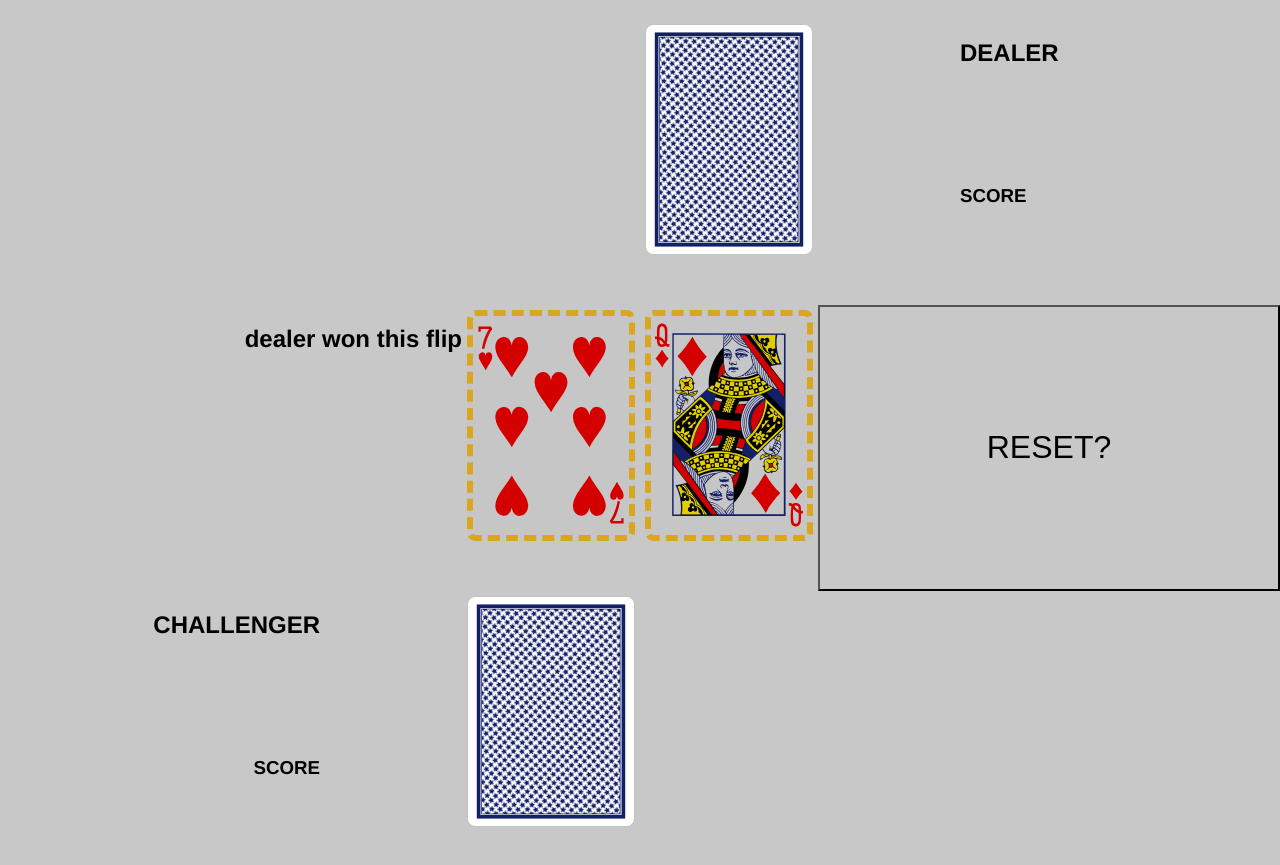
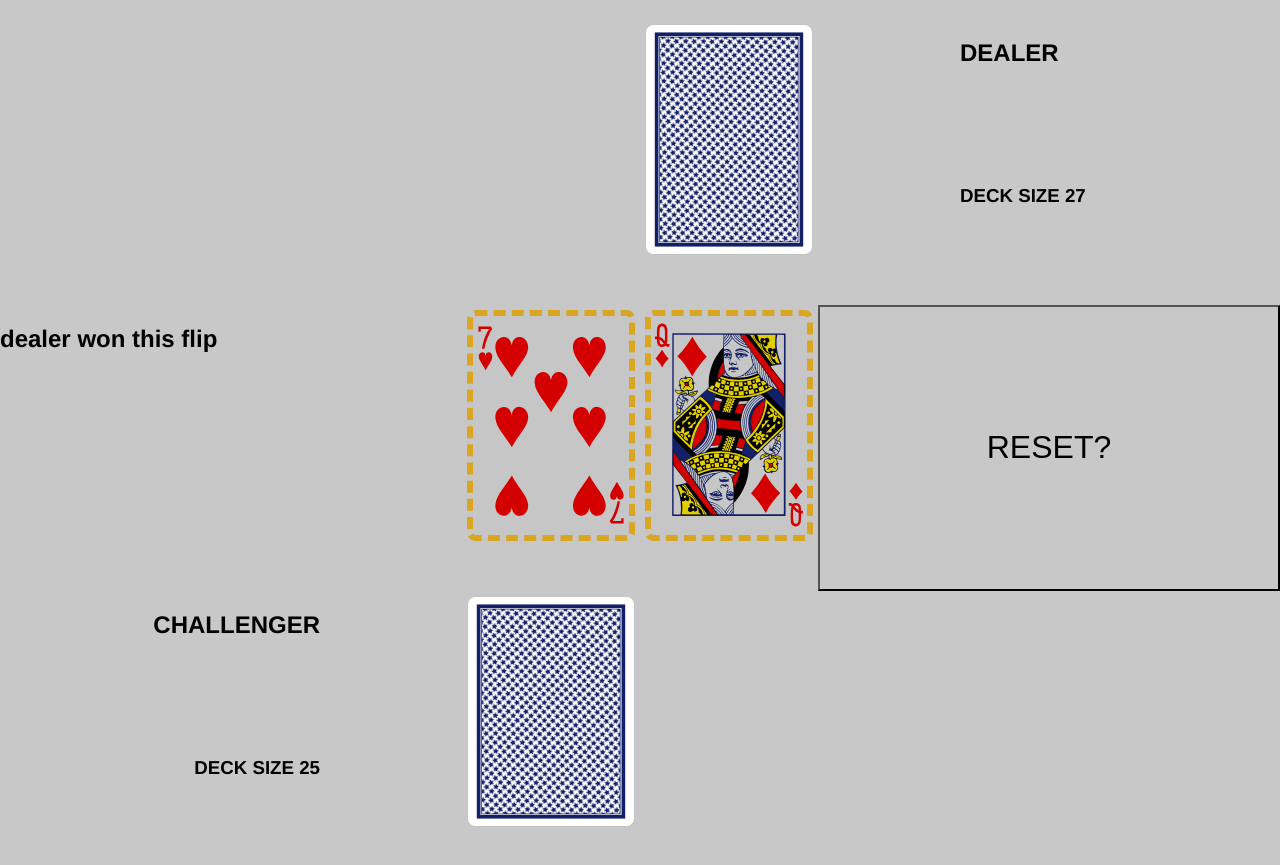
Before and after one commit to koashima/war, a plain HTML site: page index.html in a window 1280 px wide. Both pictures are taken after a click on the element 551 px from the left and 772 px from the top of the page. Shown: the part 61-926 px from the top of the page. Drawn offline with Linux system fonts and the light colour scheme.

Commit message:
added war function; there is a bug within it

```diff
--- a/app.js
+++ b/app.js
@@ -9,8 +9,6 @@ class Deck {
                 this.deck.push({0: `${suits[suit]}`,
                                 1:  values[value],
                                 2: `${suits[suit]}${values[value]}`})
-
-                                // 2: `css/card-deck/images/${suits[suit]}/${suits[suit]}-${values[value]}.svg`
             }
         }
     }
@@ -25,62 +23,64 @@ class Deck {
         }
         return deck;
     }
-
 }
 
-let deck, sDeck, p1Deck, dDeck, chalRemove, dealRemove;
+let deck, sDeck, cDeck, dDeck, chalRemove, dealRemove;
 
 let pile = [];
 let winnings = [];
 
 let message = document.querySelector('#message');
+let chalDeck = document.querySelector('#chal-deck');
+let dealDeck = document.querySelector('#deal-deck');
 let chalClickDeck = document.querySelector('#challenger');
+
 let chalCard = document.querySelector('#chal-card');
 let dealCard = document.querySelector('#deal-card');
 
+let resetBtn = document.querySelector('#resetbb');
 
+resetBtn.addEventListener('click', () => location.reload())
 chalClickDeck.addEventListener('click', flip);
+
 
 createShuffleSplit();
 
-
 function createShuffleSplit(){
     deck = new Deck;
-    console.log(deck);
     sDeck = deck.shuffle();
-    p1Deck = sDeck.splice(0,26);
+    cDeck = sDeck.splice(0,26);
     dDeck = sDeck;
 }
 
-
-
 function flip(){
-    // adds both players card to the pile
-    pile.push(p1Deck[0]);
+    pile.push(cDeck[0]);
     pile.push(dDeck[0]);
-
+    console.log(cDeck)
+    console.log(pile)
     let chalRemove = chalCard.classList[3];
     let dealRemove = dealCard.classList[3];
 
     chalCard.classList.add(`${pile[0][2]}`);
     dealCard.classList.add(`${pile[1][2]}`);
-    // removes the cards that were added to the pile
-    p1Deck.shift();
+
+    cDeck.shift();
     dDeck.shift();
-    winnings = pile.splice(0,2)
-    let remChCard = winnings[0][2];
-    let remDeCard = winnings[1][2];
-    // if challenger has greater value card
+    winnings = pile.splice(0, pile.length);
     if(winnings[0][1] > winnings[1][1]){
-        p1Deck.push(winnings[0]);
-        p1Deck.push(winnings[1]);
+        // cDeck.push(winnings);
+        winnings.forEach((win) => cDeck.push(win))
         renderWinner('challenger');
-    // if dealer has greater value card
+        chalDeck.innerHTML = `DECK SIZE ${cDeck.length}`;
+        dealDeck.innerHTML = `DECK SIZE ${dDeck.length}`;
+        endGame()
     }else if(winnings[0][1] < winnings[1][1]){
-        dDeck.push(winnings[0]);
-        dDeck.push(winnings[1]);
+        // dDeck.push(winnings);
+        winnings.forEach((win) => dDeck.push(win))
         renderWinner('dealer');
-    // if it is a tie
+        chalDeck.innerHTML = `DECK SIZE ${cDeck.length}`;
+        dealDeck.innerHTML = `DECK SIZE ${dDeck.length}`;
+        endGame();
     }else if(winnings[0][1] === winnings[1][1]){
         goToWar();
     }
@@ -91,25 +91,23 @@ function flip(){
 
 
 function goToWar(){
-
+    pile.unshift(cDeck[0]);
+    pile.unshift(dDeck[0]);
+    pile.unshift(cDeck[1]);
+    pile.unshift(dDeck[1]);
+    cDeck.shift()
+    dDeck.shift()
+    cDeck.shift()
+    dDeck.shift()
 }
-
-
-
 function renderWinner(winner){
     message.innerHTML = `${winner} won this flip`;
 }
 
-
-
-
-//     function renderBlankCard(){
-//         chalCard.classList.remove(`${pile[0][2]}`);
-//         dealCard.classList.remove(`${pile[1][2]}`);
-//     }
-// }
-
-// for(let value in values) {
-//     this.deck.push({0: `${suits[suit]}${values[value]}`,
-//                     1: `css/card-deck/images/${suits[suit]}/${suits[suit]}-${values[value]}.svg`});
-// }
+function endGame(){
+    if(cDeck.length === 52){
+        message.innerHTML = 'WINNER! WINNER! CHALLENGER! DINNER!'
+    }else if(dDeck.length === 52){
+        message.innerHTML = 'WINNER! WINNER! DEALER! DINNER!'
+    }
+}
--- a/css/style.css
+++ b/css/style.css
@@ -30,6 +30,7 @@ header {
 #d-field {
     grid-area: d-field;
     display: flex;
+    justify-content: flex-start;
 
 }
 
@@ -40,13 +41,19 @@ header {
 
 }
 
+#message {
+    flex-grow: 10;
+    justify-items: flex-end;
+}
+
 #c-container {
     grid-area: c-container;
     margin: 0;;
     display: grid;
     grid-template-columns: 1fr 1fr;
-    grid-template-areas:"name  challenger"
-                        "score challenger";
+    grid-template-areas:
+    "name  challenger"
+    "chal-deck challenger";
     justify-content: end
 }
 
@@ -55,8 +62,8 @@ header {
     justify-self: end;
 }
 
-#chal-score {
-    grid-area: score;
+#chal-deck {
+    grid-area: chal-deck;
     justify-self: end;
 }
 
@@ -71,8 +78,9 @@ header {
     margin: 0;;
     display: grid;
     grid-template-columns: 1fr 1fr;
-    grid-template-areas:"dealer  name"
-                        "dealer score";
+    grid-template-areas:
+    "dealer  name"
+    "dealer deal-deck";
     justify-content: end
 }
 
@@ -80,8 +88,8 @@ header {
     grid-area: name;
 }
 
-#d-score {
-    grid-area: score;
+#deal-deck {
+    grid-area: deal-deck;
 }
 
 #dealer {
@@ -90,7 +98,6 @@ header {
 
 button {
     background-color: transparent;
-    flex-grow: 12;
+    flex-grow: 10;
     font-size: 2rem;
-
 }
--- a/index.html
+++ b/index.html
@@ -14,7 +14,7 @@
     </header>
         <div id="c-container">
             <h2 id="c-name">CHALLENGER</h2>
-            <h3 id="chal-score">SCORE</h3>
+            <h3 id="chal-deck">DECK SIZE 26</h3>
             <div class="card xlarge back" id="challenger"></div>
         </div>
 
@@ -25,13 +25,13 @@
 
         <div id="d-field">
             <div class="card outline xlarge" id="deal-card"></div>
-            <button>RESET?</button>
+            <button id="resetbb">RESET?</button>
         </div>
 
         <div id="d-container">
             <div class="card xlarge back" id="dealer"></div>
             <h2 id="d-name">DEALER</h2>
-            <h3 id="d-score">SCORE</h3>
+            <h3 id="deal-deck">DECK SIZE 26</h3>
         </div>
 
 
```
